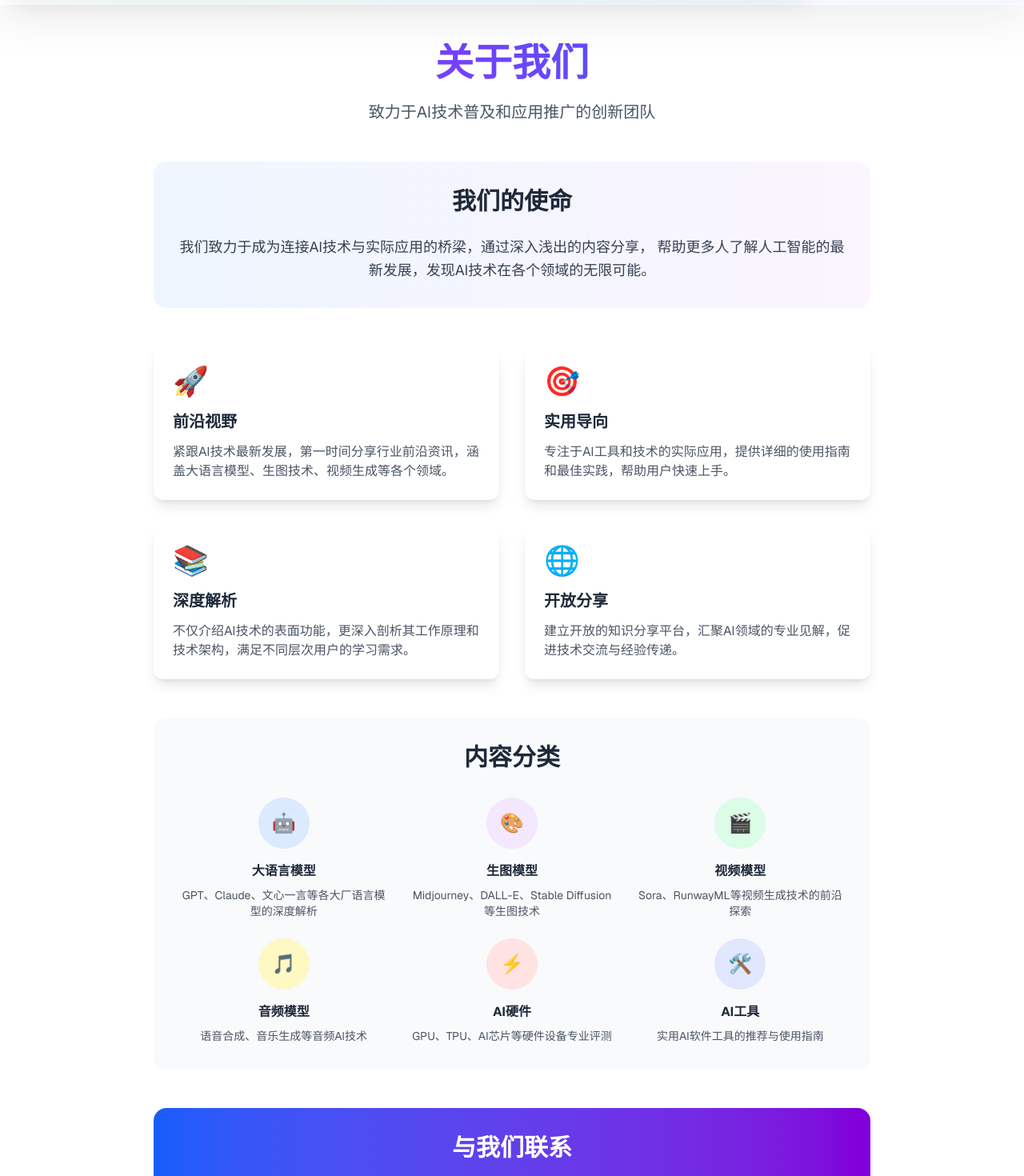
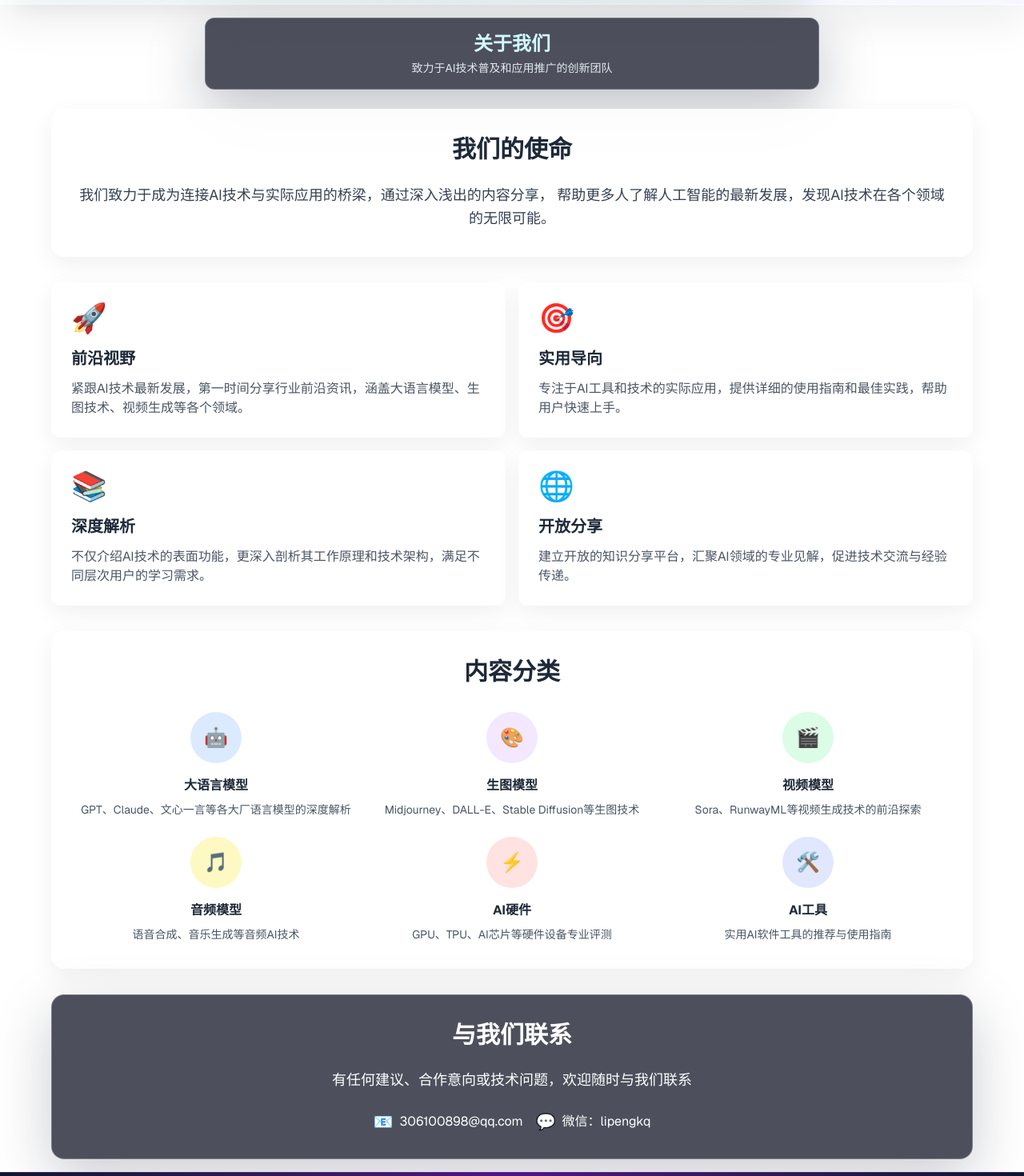
Before and after one commit to mypengpengli/jiazhuangai2VS, a Next.js app in the folder frontend/: page /about in a window 1280 px wide. Shown: the part 140-1610 px from the top of the page at 80% size. Built offline with nearby package versions, Linux system fonts and the light colour scheme; no server answers.

Commit message:
style: 统一公开页面玻璃风格

```diff
--- a/frontend/src/app/about/page.tsx
+++ b/frontend/src/app/about/page.tsx
@@ -2,20 +2,20 @@ import React from 'react';
 
 export default function About() {
   return (
-    <div className="container mx-auto px-4 py-8">
-      <div className="max-w-4xl mx-auto">
+    <div className="space-y-6">
+      <div className="max-w-6xl mx-auto">
         {/* 页面标题 */}
-        <div className="text-center mb-12">
-          <h1 className="text-5xl font-bold mb-6 bg-gradient-to-r from-purple-600 to-blue-600 bg-clip-text text-transparent">
+        <div className="mx-auto mb-6 max-w-3xl overflow-hidden rounded-xl border border-white/25 bg-slate-950/70 px-4 py-4 text-center shadow-[0_22px_70px_rgba(15,23,42,0.28)] backdrop-blur-2xl">
+          <h1 className="text-xl sm:text-2xl font-bold mb-1 bg-gradient-to-r from-white via-cyan-100 to-violet-200 bg-clip-text text-transparent">
             关于我们
           </h1>
-          <p className="text-xl text-gray-600">
+          <p className="text-sm text-slate-200">
             致力于AI技术普及和应用推广的创新团队
           </p>
         </div>
 
         {/* 团队使命 */}
-        <div className="bg-gradient-to-r from-blue-50 to-purple-50 rounded-2xl p-8 mb-12">
+        <div className="bg-white/85 rounded-2xl p-8 mb-8 border border-white/80 shadow-[0_10px_30px_rgba(15,23,42,0.06)] backdrop-blur-xl">
           <h2 className="text-3xl font-bold text-gray-800 mb-6 text-center">我们的使命</h2>
           <p className="text-lg text-gray-700 leading-relaxed text-center">
             我们致力于成为连接AI技术与实际应用的桥梁，通过深入浅出的内容分享，
@@ -24,8 +24,8 @@ export default function About() {
         </div>
 
         {/* 团队特色 */}
-        <div className="grid md:grid-cols-2 gap-8 mb-12">
-          <div className="bg-white rounded-xl shadow-lg p-6 hover:shadow-xl transition-shadow duration-300">
+        <div className="grid md:grid-cols-2 gap-4 mb-8">
+          <div className="bg-white/85 rounded-xl border border-white/80 shadow-[0_10px_30px_rgba(15,23,42,0.06)] p-6 hover:shadow-xl hover:shadow-sky-500/12 transition-shadow duration-300 backdrop-blur-xl">
             <div className="text-4xl mb-4">🚀</div>
             <h3 className="text-xl font-bold text-gray-800 mb-3">前沿视野</h3>
             <p className="text-gray-600">
@@ -33,7 +33,7 @@ export default function About() {
             </p>
           </div>
 
-          <div className="bg-white rounded-xl shadow-lg p-6 hover:shadow-xl transition-shadow duration-300">
+          <div className="bg-white/85 rounded-xl border border-white/80 shadow-[0_10px_30px_rgba(15,23,42,0.06)] p-6 hover:shadow-xl hover:shadow-sky-500/12 transition-shadow duration-300 backdrop-blur-xl">
             <div className="text-4xl mb-4">🎯</div>
             <h3 className="text-xl font-bold text-gray-800 mb-3">实用导向</h3>
             <p className="text-gray-600">
@@ -41,7 +41,7 @@ export default function About() {
             </p>
           </div>
 
-          <div className="bg-white rounded-xl shadow-lg p-6 hover:shadow-xl transition-shadow duration-300">
+          <div className="bg-white/85 rounded-xl border border-white/80 shadow-[0_10px_30px_rgba(15,23,42,0.06)] p-6 hover:shadow-xl hover:shadow-sky-500/12 transition-shadow duration-300 backdrop-blur-xl">
             <div className="text-4xl mb-4">📚</div>
             <h3 className="text-xl font-bold text-gray-800 mb-3">深度解析</h3>
             <p className="text-gray-600">
@@ -49,7 +49,7 @@ export default function About() {
             </p>
           </div>
 
-          <div className="bg-white rounded-xl shadow-lg p-6 hover:shadow-xl transition-shadow duration-300">
+          <div className="bg-white/85 rounded-xl border border-white/80 shadow-[0_10px_30px_rgba(15,23,42,0.06)] p-6 hover:shadow-xl hover:shadow-sky-500/12 transition-shadow duration-300 backdrop-blur-xl">
             <div className="text-4xl mb-4">🌐</div>
             <h3 className="text-xl font-bold text-gray-800 mb-3">开放分享</h3>
             <p className="text-gray-600">
@@ -59,7 +59,7 @@ export default function About() {
         </div>
 
         {/* 内容分类介绍 */}
-        <div className="bg-gray-50 rounded-2xl p-8 mb-12">
+        <div className="bg-white/85 rounded-2xl p-8 mb-8 border border-white/80 shadow-[0_10px_30px_rgba(15,23,42,0.06)] backdrop-blur-xl">
           <h2 className="text-3xl font-bold text-gray-800 mb-8 text-center">内容分类</h2>
           <div className="grid md:grid-cols-3 gap-6">
             <div className="text-center">
@@ -113,7 +113,7 @@ export default function About() {
         </div>
 
         {/* 联系方式 */}
-        <div className="text-center bg-gradient-to-r from-blue-600 to-purple-700 text-white rounded-2xl p-8">
+        <div className="text-center border border-white/25 bg-slate-950/70 text-white rounded-2xl p-8 shadow-[0_22px_70px_rgba(15,23,42,0.22)] backdrop-blur-2xl">
           <h2 className="text-3xl font-bold mb-6">与我们联系</h2>
           <p className="text-lg mb-6">
             有任何建议、合作意向或技术问题，欢迎随时与我们联系
--- a/frontend/src/app/articles/page.tsx
+++ b/frontend/src/app/articles/page.tsx
@@ -176,40 +176,40 @@ export default async function ArticlesPage(props: ArticlesPageProps) {
   const { items: articles, pageTitle, totalCount } = articlesData;
 
   return (
-    <div className="min-h-screen bg-gradient-to-b from-slate-50 to-white">
+    <div className="min-h-screen bg-[linear-gradient(135deg,#f7fbff_0%,#e8f8f5_42%,#f7f0ff_100%)]">
       {/* 页面头部 */}
-      <div className="bg-gradient-to-br from-slate-900 via-purple-900 to-slate-900 py-16 rounded-3xl shadow-2xl shadow-purple-900/20 overflow-hidden">
-        <div className="container mx-auto px-4 text-center">
+      <div className="mx-auto max-w-3xl overflow-hidden rounded-xl border border-white/25 bg-slate-950/70 px-4 py-4 shadow-[0_22px_70px_rgba(15,23,42,0.28)] backdrop-blur-2xl">
+        <div className="mx-auto text-center">
           {currentCategory && (
-            <div className="inline-flex items-center gap-2 mb-4 px-4 py-2 bg-white/10 border border-white/20 rounded-full text-white/80 text-sm">
+            <div className="inline-flex items-center gap-2 mb-2 px-3 py-1 bg-white/10 border border-white/20 rounded-full text-white/80 text-xs">
               <span className="text-xl">{currentCategory.icon}</span>
               <span>分类浏览</span>
             </div>
           )}
           {searchFromQuery && (
-            <div className="inline-flex items-center gap-2 mb-4 px-4 py-2 bg-cyan-500/20 border border-cyan-500/30 rounded-full text-cyan-400 text-sm">
+            <div className="inline-flex items-center gap-2 mb-2 px-3 py-1 bg-white/10 border border-white/20 rounded-full text-cyan-100 text-xs">
               <svg className="w-4 h-4" fill="none" stroke="currentColor" viewBox="0 0 24 24">
                 <path strokeLinecap="round" strokeLinejoin="round" strokeWidth={2} d="M21 21l-6-6m2-5a7 7 0 11-14 0 7 7 0 0114 0z" />
               </svg>
               <span>搜索结果</span>
             </div>
           )}
-          <h1 className="text-4xl md:text-5xl font-bold mb-4 bg-gradient-to-r from-white via-cyan-200 to-purple-200 bg-clip-text text-transparent">
+          <h1 className="text-xl sm:text-2xl font-bold mb-1 bg-gradient-to-r from-white via-cyan-100 to-violet-200 bg-clip-text text-transparent">
             {pageTitle}
           </h1>
           {currentCategory && (
-            <p className="text-lg text-gray-300 max-w-2xl mx-auto">
+            <p className="text-sm text-slate-200 max-w-2xl mx-auto">
               {currentCategory.description}
             </p>
           )}
-          <div className="mt-6 text-gray-400">
+          <div className="mt-2 text-xs text-slate-300">
             共 <span className="text-cyan-400 font-semibold">{totalCount}</span> 篇文章
           </div>
         </div>
       </div>
 
       {/* 分类导航 */}
-      <div className="bg-white border-b border-gray-100 sticky top-0 z-20 shadow-sm">
+      <div className="hidden">
         <div className="container mx-auto px-4">
           <div className="flex items-center gap-2 py-4 overflow-x-auto">
             <Link href="/">
@@ -247,7 +247,7 @@ export default async function ArticlesPage(props: ArticlesPageProps) {
       </div>
 
       {/* 文章列表 */}
-      <div className="container mx-auto px-4 py-12">
+      <div className="container mx-auto px-4 py-4 md:py-5">
         {articles.length === 0 ? (
           <div className="text-center py-16">
             <div className="text-6xl mb-4">📭</div>
--- a/frontend/src/app/categories/page.tsx
+++ b/frontend/src/app/categories/page.tsx
@@ -59,18 +59,21 @@ export default async function CategoriesPage() {
   // const categories = await getCategoriesData(); // 原始分类数据，暂时不用直接展示
 
   return (
-    <div className="container mx-auto px-4 py-8">
-      <h1 className="text-4xl font-bold mb-10 text-center text-gray-800">探索AI新世界</h1>
+    <div className="space-y-6">
+      <div className="mx-auto max-w-3xl overflow-hidden rounded-xl border border-white/25 bg-slate-950/70 px-4 py-4 text-center shadow-[0_22px_70px_rgba(15,23,42,0.28)] backdrop-blur-2xl">
+        <h1 className="text-xl sm:text-2xl font-bold bg-gradient-to-r from-white via-cyan-100 to-violet-200 bg-clip-text text-transparent">探索AI新世界</h1>
+        <p className="mt-1 text-sm text-slate-200">按模型、工具和应用方向浏览资讯</p>
+      </div>
 
-      <div className="grid grid-cols-1 md:grid-cols-2 lg:grid-cols-3 xl:grid-cols-4 gap-8">
+      <div className="grid grid-cols-1 md:grid-cols-2 lg:grid-cols-3 xl:grid-cols-4 gap-4">
         {topLevelCategories.map((category) => (
           <Link
             key={category.slug}
-            href={category.slug === 'about' ? '/about' : `/articles?category_slug=${category.slug}`}
+            href={category.slug === 'about' ? '/about' : category.slug === 'all' ? '/articles' : category.children && category.children.length === 1 ? `/articles?category=${category.children[0]}` : category.children && category.children.length > 1 ? `/articles?categories=${category.children.join(',')}` : `/articles?category=${category.slug}`}
           >
-            <div className="group block rounded-xl p-6 shadow-lg hover:shadow-2xl transform hover:-translate-y-1 transition-all duration-300 bg-gradient-to-br from-purple-500 to-indigo-600 text-white overflow-hidden">
-              <h2 className="text-2xl font-semibold mb-3 group-hover:text-yellow-300 transition-colors duration-300">{category.name}</h2>
-              <p className="text-sm text-indigo-100 group-hover:text-white transition-colors duration-300 min-h-[40px]">{category.description || '点击查看更多'}</p>
+            <div className="group block rounded-xl border border-white/80 bg-white/85 p-5 shadow-[0_10px_30px_rgba(15,23,42,0.06)] backdrop-blur-xl transition-all duration-300 hover:-translate-y-1 hover:border-sky-200/90 hover:shadow-xl hover:shadow-sky-500/12">
+              <h2 className="text-lg font-semibold mb-2 text-slate-800 group-hover:text-sky-700 transition-colors duration-300">{category.name}</h2>
+              <p className="text-sm text-slate-500 group-hover:text-slate-700 transition-colors duration-300 min-h-[40px]">{category.description || '点击查看更多'}</p>
             </div>
           </Link>
         ))}
--- a/frontend/src/app/tools/page.tsx
+++ b/frontend/src/app/tools/page.tsx
@@ -14,36 +14,36 @@ const tools = [
 
 export default function ToolsPage() {
   return (
-    <div className="container mx-auto px-4 py-8">
+    <div className="space-y-6">
       <div className="max-w-6xl mx-auto">
         {/* 页面标题 */}
-        <div className="text-center mb-12">
-          <h1 className="text-5xl font-bold mb-6 bg-gradient-to-r from-cyan-500 to-purple-600 bg-clip-text text-transparent">
+        <div className="mx-auto mb-6 max-w-3xl overflow-hidden rounded-xl border border-white/25 bg-slate-950/70 px-4 py-4 text-center shadow-[0_22px_70px_rgba(15,23,42,0.28)] backdrop-blur-2xl">
+          <h1 className="text-xl sm:text-2xl font-bold mb-1 bg-gradient-to-r from-white via-cyan-100 to-violet-200 bg-clip-text text-transparent">
             🛠️ 推荐工具
           </h1>
-          <p className="text-xl text-gray-600">
+          <p className="text-sm text-slate-200">
             精选实用的 AI 工具，提升你的工作效率
           </p>
         </div>
 
         {/* 工具卡片列表 */}
-        <div className="grid md:grid-cols-2 gap-8">
+        <div className="grid md:grid-cols-2 gap-4">
           {tools.map((tool) => (
             <div
               key={tool.name}
-              className="bg-white rounded-2xl shadow-lg hover:shadow-2xl transition-all duration-300 overflow-hidden border border-gray-100 hover:border-purple-200"
+              className="bg-white/85 rounded-2xl shadow-[0_10px_30px_rgba(15,23,42,0.06)] hover:shadow-xl hover:shadow-sky-500/12 transition-all duration-300 overflow-hidden border border-white/80 hover:border-sky-200/90 backdrop-blur-xl"
             >
               {/* 卡片头部 */}
-              <div className="bg-gradient-to-r from-slate-900 via-purple-900 to-slate-900 p-6">
+              <div className="border-b border-white/70 bg-white/55 p-6">
                 <div className="flex items-center gap-4">
                   <span className="text-5xl">{tool.icon}</span>
                   <div>
-                    <h2 className="text-2xl font-bold text-white">{tool.name}</h2>
+                    <h2 className="text-2xl font-bold text-slate-800">{tool.name}</h2>
                     <div className="flex items-center gap-2 mt-1">
                       {tool.tags.map((tag) => (
                         <span
                           key={tag}
-                          className="px-2 py-0.5 bg-white/20 rounded-full text-xs text-cyan-300"
+                          className="px-2 py-0.5 bg-white/70 border border-sky-100 rounded-full text-xs text-sky-700"
                         >
                           {tag}
                         </span>
@@ -65,7 +65,7 @@ export default function ToolsPage() {
                     {tool.features.map((feature) => (
                       <span
                         key={feature}
-                        className="px-3 py-1 bg-purple-50 text-purple-700 rounded-lg text-sm"
+                          className="px-3 py-1 bg-white/70 border border-sky-100 text-sky-700 rounded-lg text-sm"
                       >
                         ✓ {feature}
                       </span>
@@ -78,7 +78,7 @@ export default function ToolsPage() {
                   href={tool.url}
                   target="_blank"
                   rel="noopener noreferrer"
-                  className="block w-full text-center py-3 bg-gradient-to-r from-cyan-500 to-purple-500 hover:from-cyan-600 hover:to-purple-600 text-white font-medium rounded-xl transition-colors"
+                  className="block w-full text-center py-3 bg-gradient-to-r from-cyan-500 to-violet-500 hover:from-cyan-600 hover:to-violet-600 text-white font-medium rounded-xl transition-colors shadow-lg shadow-cyan-500/20"
                 >
                   访问项目 →
                 </a>
--- a/frontend/src/components/Header.tsx
+++ b/frontend/src/components/Header.tsx
@@ -2,7 +2,7 @@
 
 import React, { useState } from 'react';
 import Link from 'next/link';
-import { usePathname } from 'next/navigation';
+import { usePathname, useSearchParams } from 'next/navigation';
 import { useAuth } from '@/context/AuthContext'; // Import useAuth hook
 
 // 定义导航分类
@@ -22,6 +22,7 @@ const Header: React.FC = () => {
   const { user, token, isLoading, logout } = useAuth();
   const [isMenuOpen, setIsMenuOpen] = useState(false);
   const pathname = usePathname();
+  const searchParams = useSearchParams();
 
   const handleLogout = () => {
     logout();
@@ -29,8 +30,19 @@ const Header: React.FC = () => {
 
   const isActiveCategory = (href: string) => {
     if (href === '/') {
-      return pathname === '/' || pathname.startsWith('/articles');
+      return pathname === '/' || (pathname === '/articles' && !searchParams.get('category') && !searchParams.get('categories') && !searchParams.get('search'));
     }
+
+    const [hrefPath, hrefQuery = ''] = href.split('?');
+    if (pathname !== hrefPath) {
+      return false;
+    }
+
+    if (hrefQuery) {
+      const expected = new URLSearchParams(hrefQuery);
+      return Array.from(expected.entries()).every(([key, value]) => searchParams.get(key) === value);
+    }
+
     return pathname === href;
   };
 
--- a/frontend/src/components/Layout.tsx
+++ b/frontend/src/components/Layout.tsx
@@ -1,4 +1,4 @@
-import React from 'react';
+import React, { Suspense } from 'react';
 import Header from './Header';
 import Footer from './Footer';
 import BackToTop from './BackToTop';
@@ -10,7 +10,9 @@ interface LayoutProps {
 const Layout: React.FC<LayoutProps> = ({ children }) => {
   return (
     <div className="flex flex-col min-h-screen">
-      <Header />
+      <Suspense fallback={null}>
+        <Header />
+      </Suspense>
       <main className="flex-grow container mx-auto px-4 py-4">
         {children}
       </main>
```
